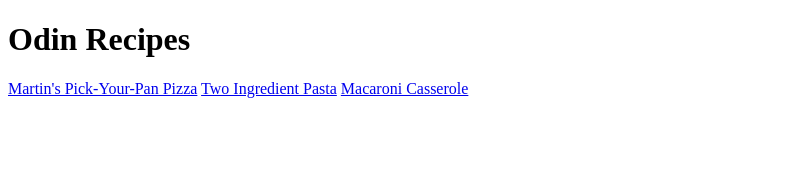
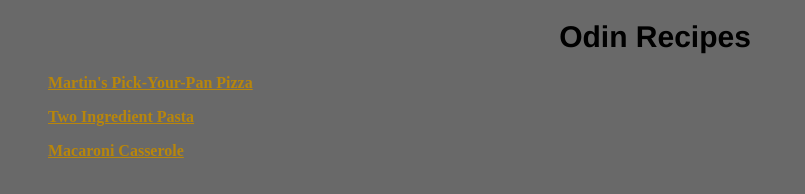
Before and after one commit to szorza/odin-recipes, a plain HTML site: page index.html in a window 1280 px wide. Shown: the whole page, without its empty margins (0-805 px from the left). Drawn offline with Linux system fonts and the light colour scheme.

Commit message:
Add CSS to Odin Recipes

```diff
--- a/index.html
+++ b/index.html
@@ -3,15 +3,17 @@
 <head>
     <meta charset="UTF-8">
     <title>Odin Recipes</title>
+    <link rel="stylesheet" href="styles.css">
 </head>
 
 <body>
 
 <h1>Odin Recipes</h1>
 
-<a href="./recipes/martins-pizza.html">Martin's Pick-Your-Pan Pizza</a>
-<a href="./recipes/two-ing-pasta.html">Two Ingredient Pasta</a>
-<a href="./recipes/mac-casserole.html">Macaroni Casserole</a>
+<ul>
+<a href="./recipes/martins-pizza.html">Martin's Pick-Your-Pan Pizza</a></ul>
+<ul><a href="./recipes/two-ing-pasta.html">Two Ingredient Pasta</a></ul>
+<ul><a href="./recipes/mac-casserole.html">Macaroni Casserole</a></ul>
 </body>
 
 </html>
--- /dev/null
+++ b/styles.css
@@ -0,0 +1,25 @@
+* {
+    font-family: 'Times New Roman', Times, serif, Arial, Helvetica, sans-serif;
+    font-size: 16px;
+    background-color: dimgray;
+}
+
+h1 {
+    text-align: center;
+    padding-left: 1em;
+    box-sizing: border-box;
+    font-size: 30px;
+    font-family: 'Franklin Gothic Medium', 'Arial Narrow', Arial, sans-serif;
+}
+
+a {
+    font-weight: bold;
+}
+
+a:link {
+    color:darkgoldenrod
+}
+
+a:visited {
+    color:saddlebrown
+}
```
Also changed, not shown: recipes/mac-casserole.html (+1 -0 lines), recipes/martins-pizza.html (+1 -0 lines), recipes/two-ing-pasta.html (+1 -0 lines).
